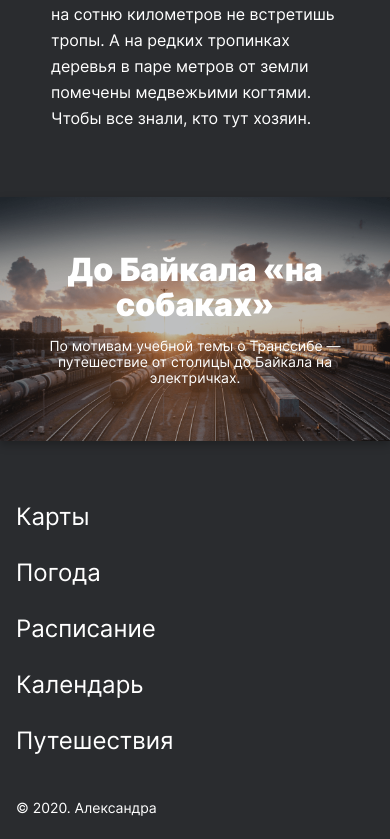
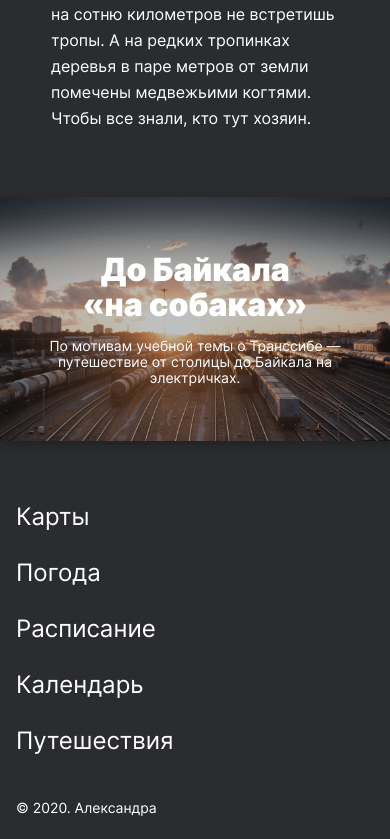
Before and after one commit to Belo4ka88/russian-travel, a plain HTML site: page index.html in a window 390 px wide. Shown: the part 9754-10593 px from the top of the page. Drawn offline with Linux system fonts and the light colour scheme.

Commit message:
Второй Проект 26.05

```diff
--- a/blocks/cover/__link/cover__link.css
+++ b/blocks/cover/__link/cover__link.css
@@ -1,6 +1,6 @@
 .cover__link {
+    position: relative;
     margin: auto 0;
-    position: relative;
     display: flex;
     flex-direction: column;
     align-items: center;
--- a/blocks/cover/__title/cover__title.css
+++ b/blocks/cover/__title/cover__title.css
@@ -12,6 +12,8 @@
 
 @media screen and (max-width: 767px) {
     .cover__title {
+        margin: 0 16px;
+        max-width: 250px;
         font-size: 32px;
         line-height: 35px;
     }
```
